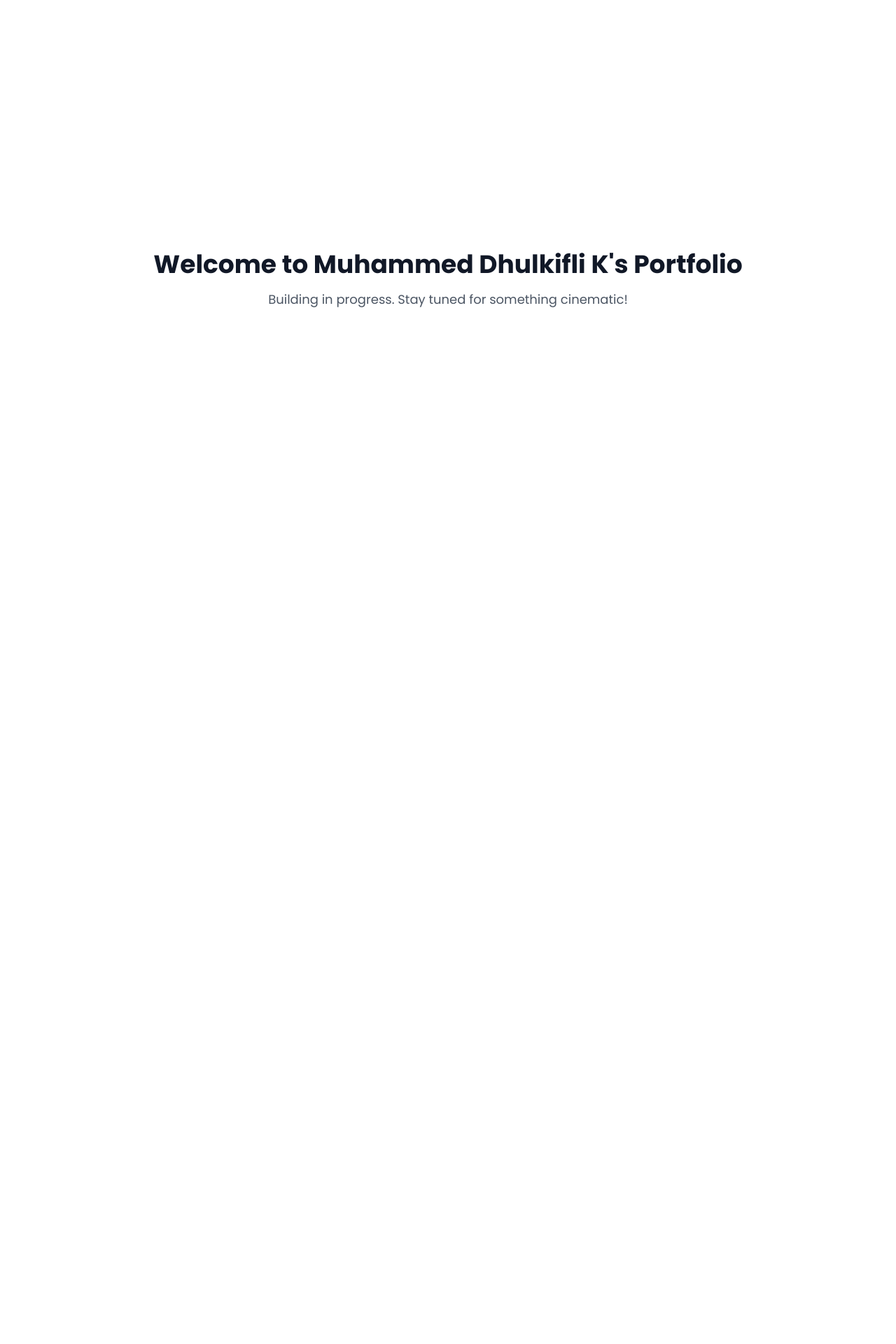
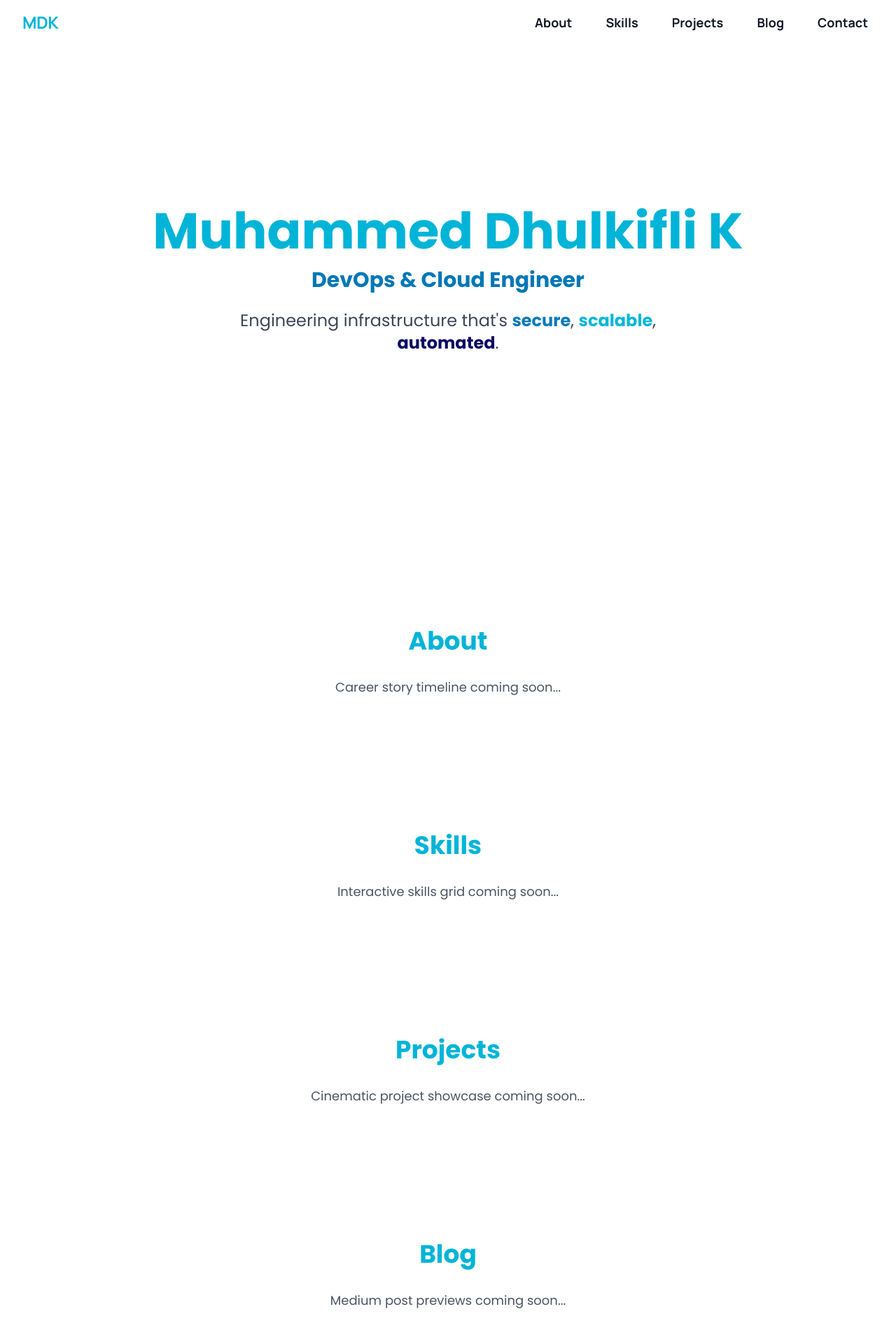
Before and after one commit to dhulkii/test, a Next.js app: page / in a window 1280 px wide. Shown: the top 1920 px of the page at 70% size. Before the commit the page ends 800 px from the top, so only its background shows below. Built offline with nearby package versions, Linux system fonts and the light colour scheme.

Commit message:
Scaffold all main sections with placeholders for cinematic portfolio

```diff
--- a/src/app/page.tsx
+++ b/src/app/page.tsx
@@ -1,18 +1,80 @@
 "use client"
 
-import { motion } from 'framer-motion'
+import React from 'react'
 import { Navigation } from '../components/navigation'
-import { AboutSection } from '../components/about-section'
-import { SkillsSection } from '../components/skills-section'
-import { ProjectsSection } from '../components/projects-section'
-import { BlogSection } from '../components/blog-section'
-import { ContactSection } from '../components/contact-section'
+// Placeholder imports for sections (implement these as needed)
+// import { HeroSection } from '../components/sections/hero-section'
+// import { AboutSection } from '../components/about-section'
+// import { SkillsSection } from '../components/skills-section'
+// import { ProjectsSection } from '../components/projects-section'
+// import { BlogSection } from '../components/blog-section'
+// import { ContactSection } from '../components/contact-section'
+
+function HeroSection() {
+  return (
+    <section id="hero" className="min-h-screen flex flex-col items-center justify-center bg-white">
+      <h1 className="text-5xl md:text-7xl font-extrabold mb-4 text-accent-teal text-center">Muhammed Dhulkifli K</h1>
+      <h2 className="text-2xl md:text-3xl font-semibold mb-6 text-accent-sky text-center">DevOps & Cloud Engineer</h2>
+      <p className="text-xl md:text-2xl text-gray-700 text-center max-w-2xl mx-auto animate-pulse">Engineering infrastructure that's <span className="text-accent-sky font-semibold">secure</span>, <span className="text-accent-teal font-semibold">scalable</span>, <span className="text-accent-navy font-semibold">automated</span>.</p>
+    </section>
+  )
+}
+
+function AboutSection() {
+  return (
+    <section id="about" className="py-24 bg-background-soft text-center">
+      <h2 className="text-4xl font-bold mb-8 text-accent-teal">About</h2>
+      <p className="text-lg text-gray-600 max-w-2xl mx-auto">Career story timeline coming soon...</p>
+    </section>
+  )
+}
+
+function SkillsSection() {
+  return (
+    <section id="skills" className="py-24 bg-white text-center">
+      <h2 className="text-4xl font-bold mb-8 text-accent-teal">Skills</h2>
+      <p className="text-lg text-gray-600 max-w-2xl mx-auto">Interactive skills grid coming soon...</p>
+    </section>
+  )
+}
+
+function ProjectsSection() {
+  return (
+    <section id="projects" className="py-24 bg-background-soft text-center">
+      <h2 className="text-4xl font-bold mb-8 text-accent-teal">Projects</h2>
+      <p className="text-lg text-gray-600 max-w-2xl mx-auto">Cinematic project showcase coming soon...</p>
+    </section>
+  )
+}
+
+function BlogSection() {
+  return (
+    <section id="blog" className="py-24 bg-white text-center">
+      <h2 className="text-4xl font-bold mb-8 text-accent-teal">Blog</h2>
+      <p className="text-lg text-gray-600 max-w-2xl mx-auto">Medium post previews coming soon...</p>
+    </section>
+  )
+}
+
+function ContactSection() {
+  return (
+    <section id="contact" className="py-24 bg-background-soft text-center">
+      <h2 className="text-4xl font-bold mb-8 text-accent-teal">Contact</h2>
+      <p className="text-lg text-gray-600 max-w-2xl mx-auto">Contact form and links coming soon...</p>
+    </section>
+  )
+}
 
 export default function Home() {
   return (
-    <main className="flex flex-col items-center justify-center min-h-screen">
-      <h1 className="text-4xl font-bold mb-4">Welcome to Muhammed Dhulkifli K's Portfolio</h1>
-      <p className="text-lg text-gray-600 dark:text-gray-300">Building in progress. Stay tuned for something cinematic!</p>
-    </main>
+    <>
+      <Navigation />
+      <HeroSection />
+      <AboutSection />
+      <SkillsSection />
+      <ProjectsSection />
+      <BlogSection />
+      <ContactSection />
+    </>
   )
 }
--- a/src/components/navigation.tsx
+++ b/src/components/navigation.tsx
@@ -1,47 +1,67 @@
 "use client"
 
 import { useEffect, useState } from 'react'
-import Link from 'next/link'
+import { motion } from 'framer-motion'
 
 const navLinks = [
-  { name: 'Home', href: '#home' },
-  { name: 'About', href: '#about' },
-  { name: 'Skills', href: '#skills' },
-  { name: 'Projects', href: '#projects' },
-  { name: 'Blog', href: '#blog' },
-  { name: 'Contact', href: '#contact' },
+  { label: 'About', href: '#about' },
+  { label: 'Skills', href: '#skills' },
+  { label: 'Projects', href: '#projects' },
+  { label: 'Blog', href: '#blog' },
+  { label: 'Contact', href: '#contact' },
 ]
 
 export function Navigation() {
   const [scrolled, setScrolled] = useState(false)
 
   useEffect(() => {
-    const onScroll = () => setScrolled(window.scrollY > 20)
+    const onScroll = () => setScrolled(window.scrollY > 40)
     window.addEventListener('scroll', onScroll)
     return () => window.removeEventListener('scroll', onScroll)
   }, [])
 
   return (
-    <nav
-      className={`fixed top-0 left-0 right-0 z-50 transition-all duration-300 ${
-        scrolled ? 'bg-white/80 backdrop-blur-md shadow-sm' : 'bg-transparent'
-      }`}
+    <motion.nav
+      initial={false}
+      animate={{
+        backgroundColor: scrolled ? 'rgba(255,255,255,0.95)' : 'rgba(255,255,255,0.6)',
+        boxShadow: scrolled ? '0 2px 24px 0 rgba(0,0,0,0.06)' : '0 0px 0px 0 rgba(0,0,0,0)',
+        backdropFilter: scrolled ? 'blur(8px)' : 'blur(0px)',
+      }}
+      transition={{ duration: 0.3 }}
+      className="fixed top-0 left-0 w-full z-50 flex items-center justify-between px-8 py-4 font-display text-lg font-bold"
     >
-      <div className="max-w-7xl mx-auto flex items-center justify-between px-6 py-4">
-        <span className="font-display text-2xl font-bold tracking-tight text-accent-teal">MDK</span>
-        <ul className="flex gap-6 text-lg font-medium">
-          {navLinks.map((link) => (
-            <li key={link.name}>
+      <a href="#" className="text-accent-teal text-2xl tracking-tight">MDK</a>
+      <ul className="flex gap-8">
+        {navLinks.map(link => (
+          <li key={link.href}>
             <a
               href={link.href}
-                className="relative transition-colors duration-200 hover:text-accent-sky after:absolute after:left-0 after:-bottom-1 after:w-0 after:h-0.5 after:bg-accent-sky after:transition-all after:duration-300 hover:after:w-full"
+              className="relative text-gray-900 dark:text-white hover:text-accent-teal transition-colors duration-200 px-2 py-1"
             >
-                {link.name}
+              <span className="underline-animation">{link.label}</span>
             </a>
           </li>
         ))}
       </ul>
-      </div>
-    </nav>
+      <style jsx>{`
+        .underline-animation {
+          position: relative;
+        }
+        .underline-animation::after {
+          content: '';
+          position: absolute;
+          left: 0; right: 0; bottom: -2px;
+          height: 2px;
+          background: linear-gradient(90deg, #00B4D8, #0077B6, #00ff99);
+          border-radius: 2px;
+          transform: scaleX(0);
+          transition: transform 0.3s;
+        }
+        .underline-animation:hover::after {
+          transform: scaleX(1);
+        }
+      `}</style>
+    </motion.nav>
   )
 }
```
Also changed, not shown: package.json (line endings or trailing spaces), src/components/ui/gradient-divider.tsx (line endings or trailing spaces). Lines whose indentation alone changed are shown as unchanged.
